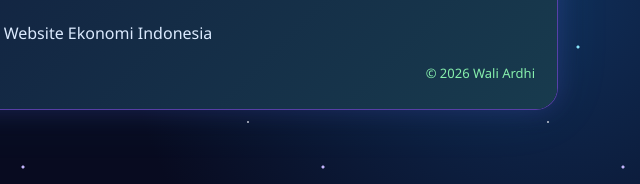
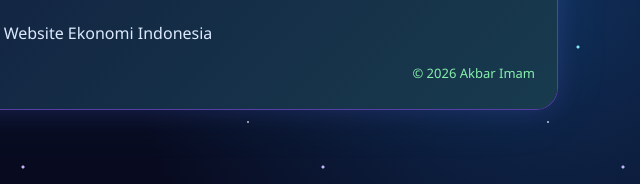
Before and after one commit to akbarimam6565/akbarimam6565.github.io, a plain HTML site: page kontak.html in a window 1280 px wide. Shown: the part 613-797 px from the top of the page, 532-1172 px from the left. Drawn offline with Linux system fonts and the light colour scheme.

Commit message:
Update kontak.html

```diff
--- a/kontak.html
+++ b/kontak.html
@@ -295,7 +295,7 @@
 
             <p align="right">
                 <font color="4CAF50" size="2">
-                    &copy; 2026 Wali Ardhi
+                    &copy; 2026 Akbar Imam
                 </font>
             </p>
         </td>
```
